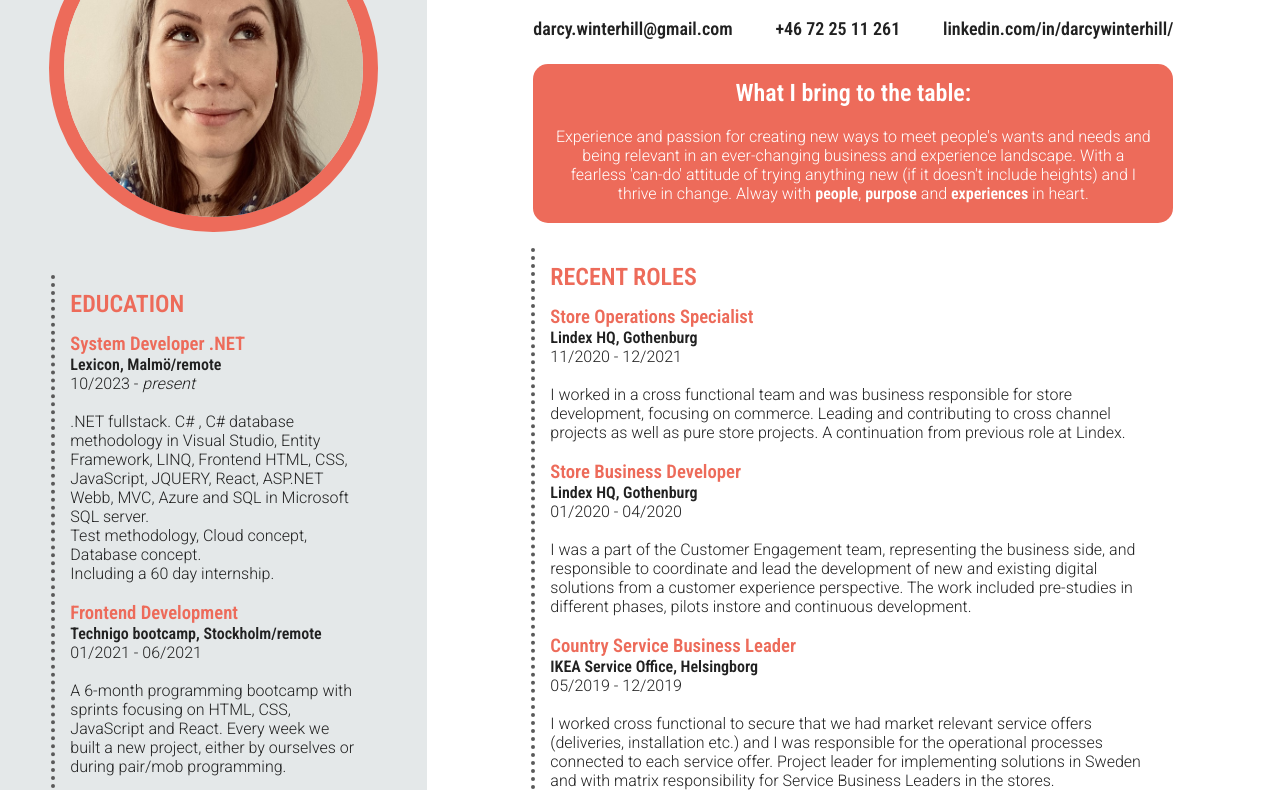
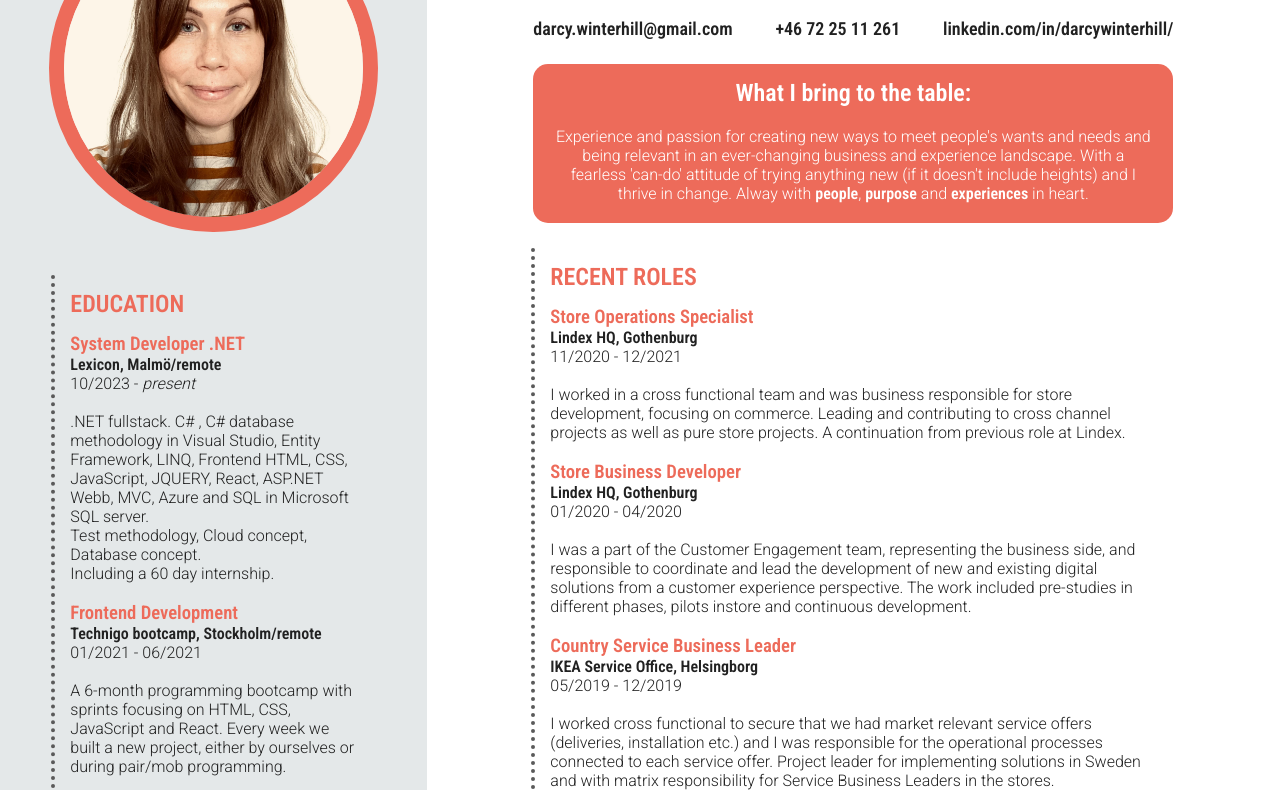
Before and after one commit to darcywinterhill/CV, a plain HTML site: page index.html in a window 1280 px wide. Shown: the part 139-929 px from the top of the page. Drawn offline with Linux system fonts and the light colour scheme.

Commit message:
changed photo

```diff
--- a/index.html
+++ b/index.html
@@ -12,7 +12,7 @@
   <div id="container">
 
     <div id="left-side">
-      <img id="main-photo" src="./images/darcyw.jpg" alt="darcy winterhill" />
+      <img id="main-photo" src="./images/jan24sq.jpg" alt="darcy winterhill" />
 
       <div class="experience">
         <div class="experience-container">
```
Also changed, not shown: images/darcyw.jpg (deleted), images/jan24sq.jpg (added).
